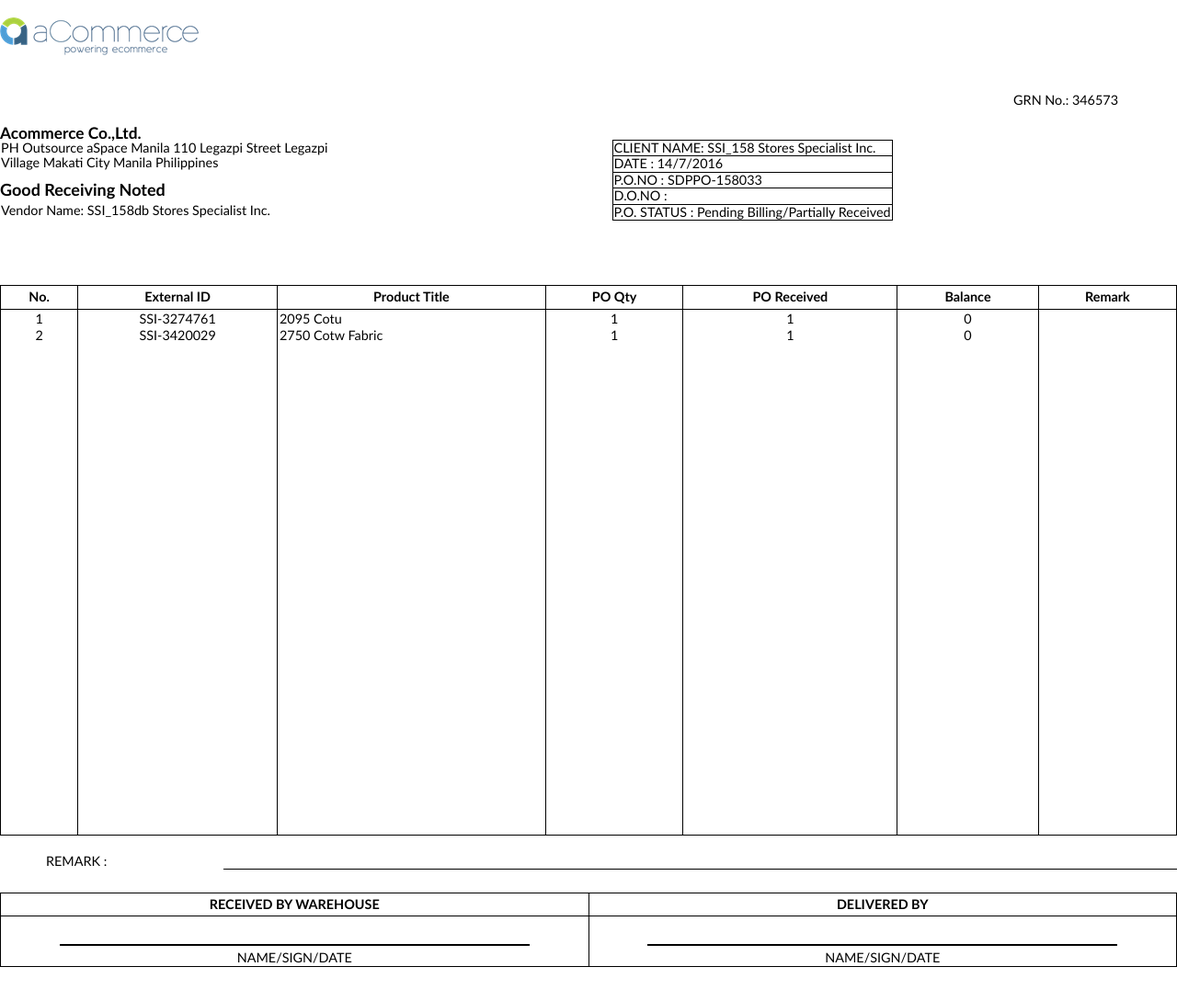
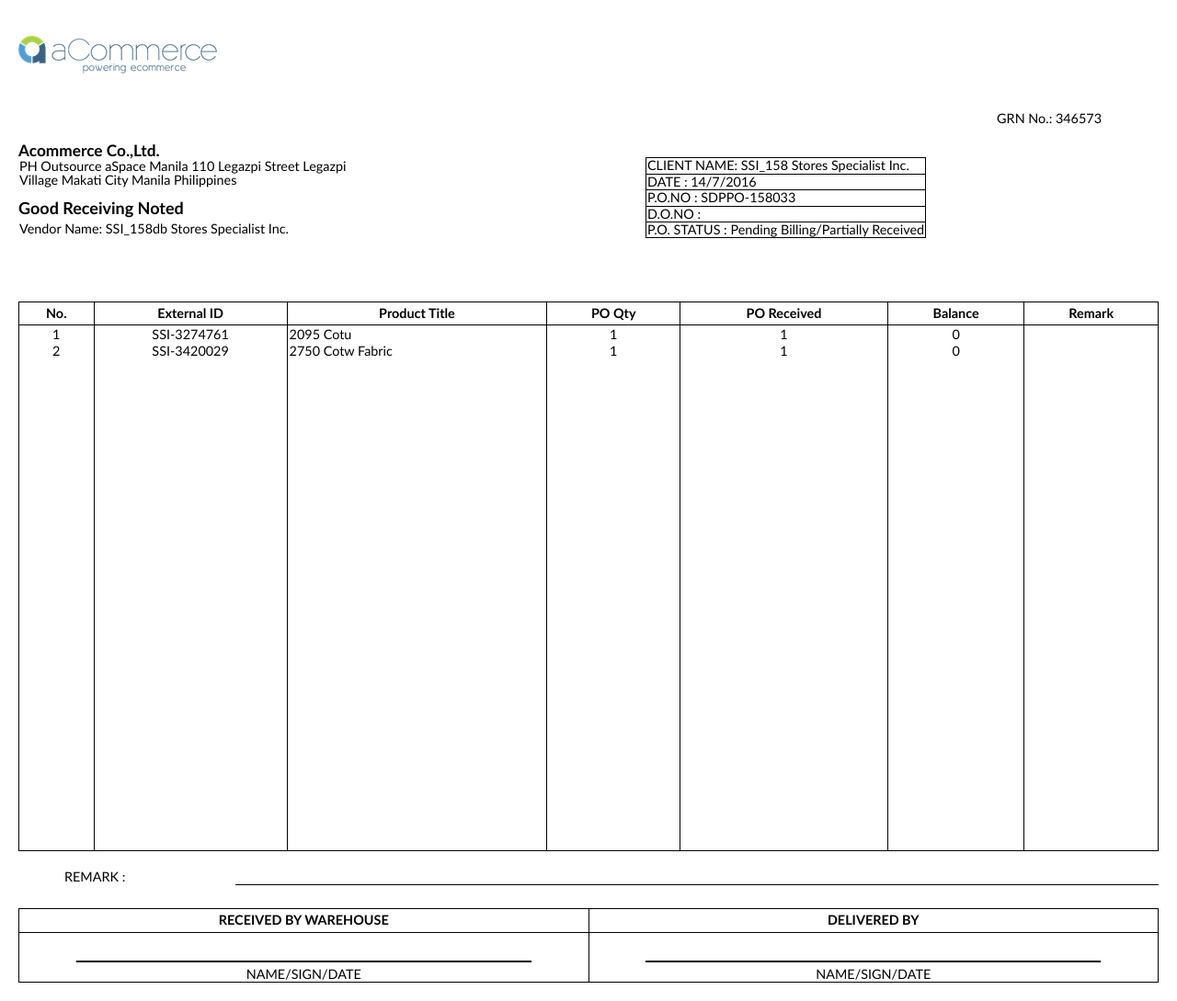
Before and after one commit to josephmario/python-sample, a Flask app: page / in a window 1280 px wide. Shown: the whole page at 92% size. Before the commit the page ends 1052 px from the top, so only its background shows below. Run offline with Flask 2, Linux system fonts and the light colour scheme; some libraries are stand-ins or nearby versions.

Commit message:
fixed layout 2

```diff
--- a/static/css/main.css
+++ b/static/css/main.css
@@ -1,10 +1,11 @@
 body{
   font-family: Calibri, serif;
   font-size: 0.9em;
+  padding: 20px;
 }
 
 @page {
-    margin: 1.5cm 1cm; padding-left: 0.5cm;
+    margin: 1cm 0.5cm; padding-top: 0cm;
     font-size: 0.7em;
     font-family: Calibri, serif;
     @top-left {
@@ -13,8 +14,7 @@
         content: "GRN";}
     @bottom-right {
           content: counter(page)
-                   "/"counter(pages);
-                  }}
+                   "/"counter(pages);}}
 
 .main-container{
   padding-top: 0.5cm;
@@ -56,7 +56,7 @@
   margin:1px;
 }
 .company-container{
-  width:52%;
+  width:55%;
   float:left;
 }
 .client-container{
```
Also changed, not shown: 1 other file.
